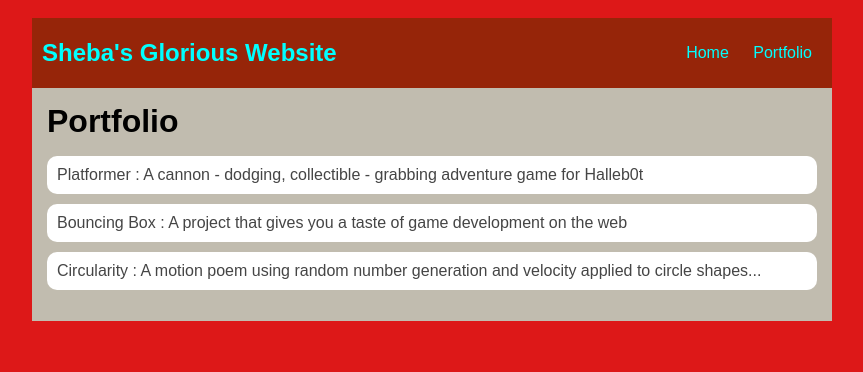
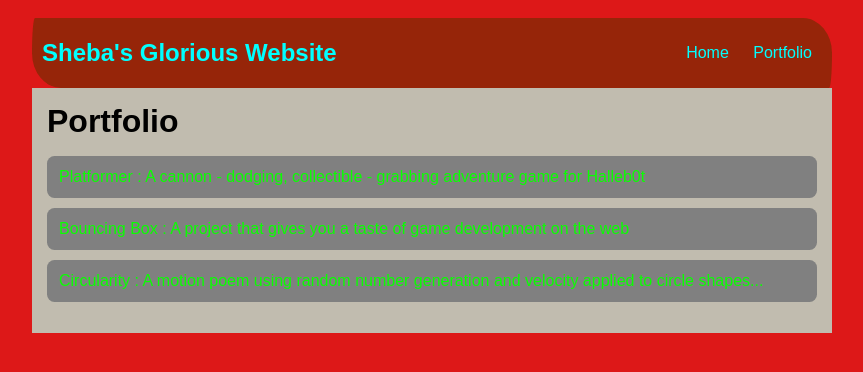
Before and after one commit to PeytonStrahan/PeytonStrahan, a plain HTML site: page portfolio.html in a window 1280 px wide. Shown: the whole page, without its empty margins (208-1071 px from the left). Drawn offline with Linux system fonts and the light colour scheme.

Commit message:
add portfolio.html file

```diff
--- a/portfolio.html
+++ b/portfolio.html
@@ -25,6 +25,7 @@
                 margin: 0 auto;
                 display: flex;
                 padding: 10px;
+                border-radius: 10px 100px / 120px;
             }
             h1 {
                 display: flex;
@@ -65,19 +66,19 @@
          }
 
          #portfolio li {
-             background: #fff;
-             padding: 10px;
-             border-radius: 10px;
+             background: grey;
+             padding: 12px;
+             border-radius: 7.5px;
              margin-bottom: 10px;
          }
 
          #portfolio li:hover {
-             background: #eee;
+             background: maroon;
          }
 
          #portfolio a {
              text-decoration: none;
-             color: #454545;
+             color: #09ff00;
          }
 
         </style>
```
